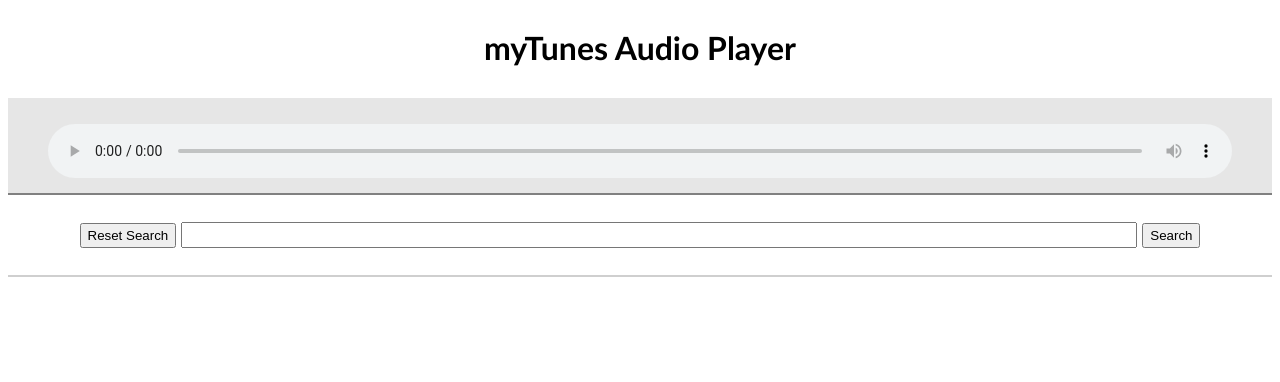
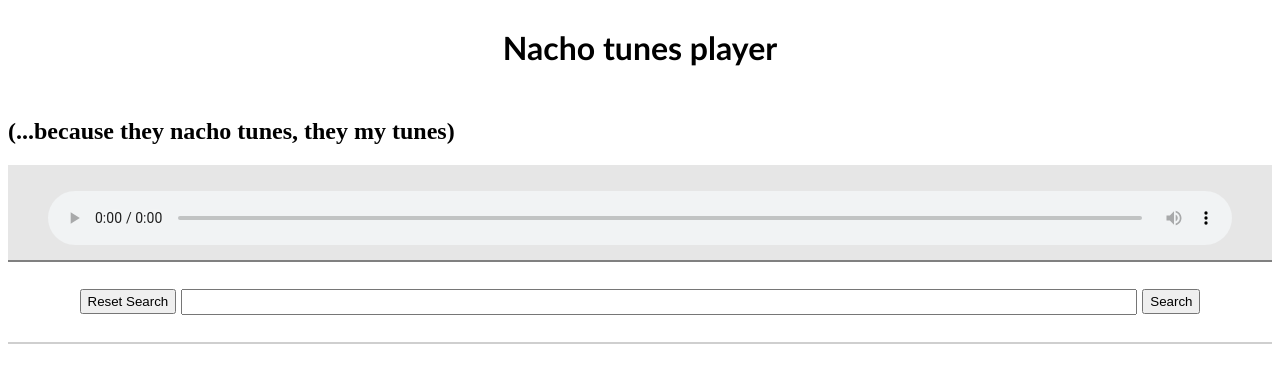
Before and after one commit to Momentum-Team-20/mytunes-jmatthews64, a website: page index.html in a window 1280 px wide. Drawn offline with Linux system fonts and the light colour scheme.

Commit message:
ade changes to title

```diff
--- a/index.html
+++ b/index.html
@@ -8,7 +8,10 @@
   <title>Music Search</title>
 </head>
 <body>
-  <header><h1>myTunes Audio Player</h1></header>
+  <header>
+    <h1>Nacho tunes player</h1>
+    <h2>(...because they nacho tunes, they my tunes)</h2>
+  </header>
   <section id="audioSection">
     <figure class="playerFrame">
       <audio controls id="audioPlayer"></audio>
--- a/main.js
+++ b/main.js
@@ -16,7 +16,7 @@ searchForm.addEventListener('submit', (event) => {
     if (searchInput.value == ""){
         alert("Please enter search criteria!")
     } else {
-        fetch(`https://itunes.apple.com/search?term=${searchInput.value}`)
+        fetch(`https://itunes.apple.com/search?term=${searchInput.value}&entity=song`)
         .then((Response) => {
             return Response.json();
         }).then((data) => {
```
